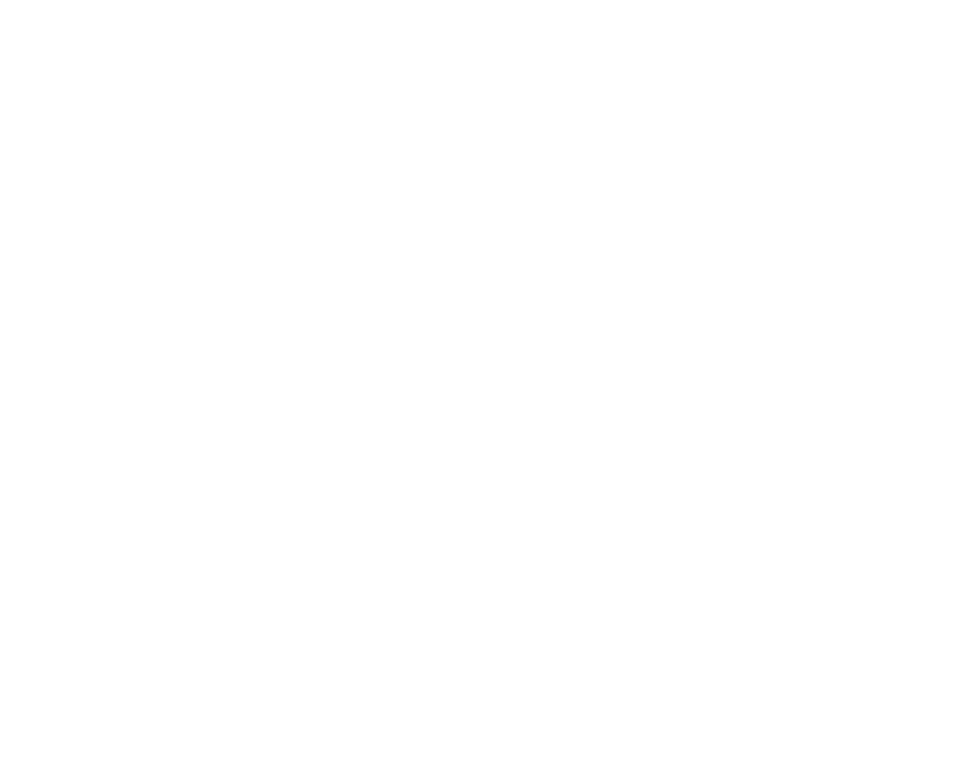
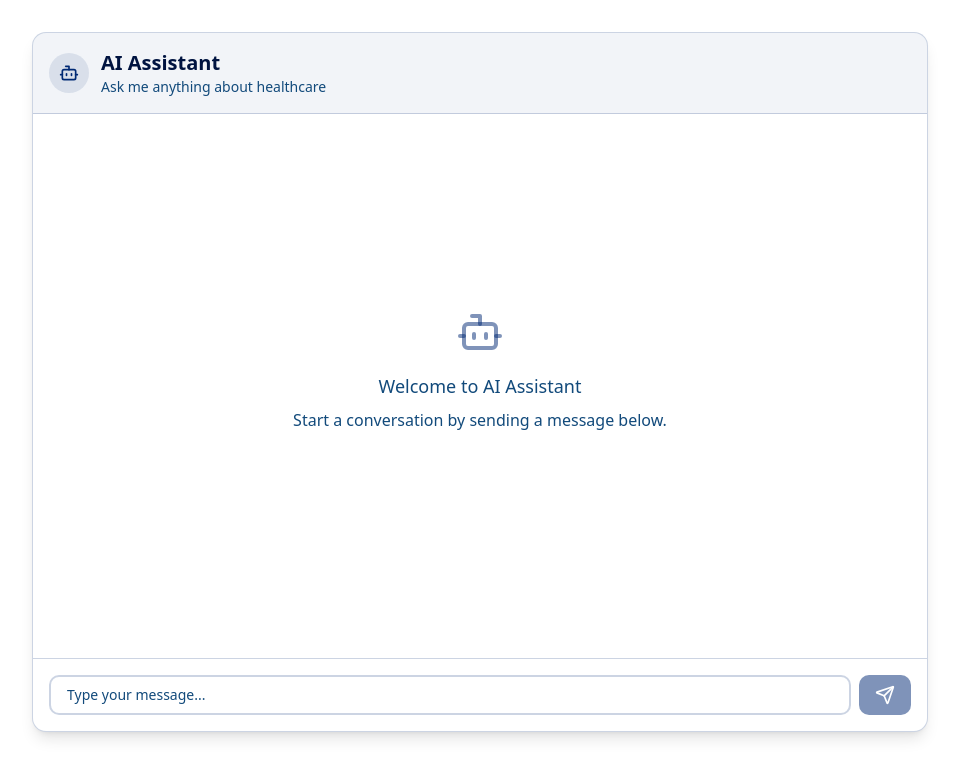
Before and after one commit to akashbisht004/UTKARSH, a React (Vite) app: page /user/ai in a window 1280 px wide. Before the commit this address had no page. Shown: the top 778 px of the page, without its empty margins (160-1119 px from the left). Built offline with nearby package versions, Linux system fonts and the light colour scheme.

Commit message:
added ai assistance chatbot

```diff
--- a/src/App.jsx
+++ b/src/App.jsx
@@ -12,6 +12,7 @@
 import User from "./pages/User"
 import Nearby from "./pages/Nearby"
 import VisitorTracker from './components/VisitorTracker';
+import AIAssistant from './pages/AIAssistant';
 
 function App() {
   return (
@@ -28,6 +29,7 @@
           <Route path="/user" element={<User/>}/>
           <Route path="/user/nearby" element={<Nearby/>}/>
           <Route path="/user/appointment" element={<AppointmentPage/>}/>
+          <Route path="/user/ai" element={<AIAssistant/>}/>
         </Routes>
       </Router>
     </ThemeProvider>
--- a/src/components/auth/LoginForm.jsx
+++ b/src/components/auth/LoginForm.jsx
@@ -1,7 +1,7 @@
 import React, { useState,useEffect } from 'react';
 import { useNavigate } from 'react-router-dom';
 import axios from 'axios';
-import BASE from '@/url/baseurl';
+import {BASE} from '@/url/baseurl';
 
 const LoginForm = () => {
 
--- a/src/components/auth/SignupForm.jsx
+++ b/src/components/auth/SignupForm.jsx
@@ -1,7 +1,7 @@
 import React, { useState } from 'react';
 import { useNavigate } from 'react-router-dom';
 import axios from 'axios';
-import BASE from '@/url/baseurl';
+import {BASE} from '@/url/baseurl';
 
 const SignupForm = () => {
 
--- /dev/null
+++ b/src/pages/AIAssistant.jsx
@@ -0,0 +1,152 @@
+import React, { useState, useRef, useEffect } from 'react';
+import { Send, Bot, User } from 'lucide-react';
+import axios from 'axios';
+import {BASE_AI} from '@/url/baseurl';
+
+export default function AIAssistant() {
+    const [messages, setMessages] = useState([]);
+    const [input, setInput] = useState('');
+    const [isLoading, setIsLoading] = useState(false);
+    const messagesEndRef = useRef(null);
+
+    const scrollToBottom = () => {
+        messagesEndRef.current?.scrollIntoView({ behavior: "smooth" });
+    };
+
+    useEffect(() => {
+        scrollToBottom();
+    }, [messages]);
+
+    const handleSubmit = async (e) => {
+        e.preventDefault();
+        if (!input.trim()) return;
+
+        // Add user message
+        const userMessage = { role: 'user', content: input };
+        setMessages(prev => [...prev, userMessage]);
+        setInput('');
+        setIsLoading(true);
+
+        try {
+            // Send message to API
+            const response = await axios.post(`${BASE_AI}/chat`, {
+                message: input
+            }, {
+                headers: {
+                    "Authorization": `Bearer ${localStorage.getItem('token')}`,
+                    "Content-Type": 'application/json'
+                }
+            });
+
+            // Add AI response
+            const aiMessage = { role: 'assistant', content: response.data.response };
+            setMessages(prev => [...prev, aiMessage]);
+        } catch (error) {
+            console.error('Error sending message:', error);
+            // Add error message
+            const errorMessage = {
+                role: 'assistant',
+                content: 'Sorry, I encountered an error. Please try again.'
+            };
+            setMessages(prev => [...prev, errorMessage]);
+        } finally {
+            setIsLoading(false);
+        }
+    };
+
+    return (
+        <div className="min-h-screen bg-background p-4 md:p-8">
+            <div className="max-w-4xl mx-auto">
+                <div className="bg-card rounded-xl border border-primary/20 shadow-lg overflow-hidden">
+                    {/* Chat Header */}
+                    <div className="bg-primary/5 p-4 border-b border-primary/20">
+                        <div className="flex items-center gap-3">
+                            <div className="w-10 h-10 rounded-full bg-primary/10 flex items-center justify-center">
+                                <Bot className="w-5 h-5 text-primary" />
+                            </div>
+                            <div>
+                                <h1 className="text-xl font-semibold text-foreground">AI Assistant</h1>
+                                <p className="text-sm text-muted-foreground">Ask me anything about healthcare</p>
+                            </div>
+                        </div>
+                    </div>
+
+                    {/* Chat Messages */}
+                    <div className="h-[calc(100vh-16rem)] overflow-y-auto p-4 space-y-4">
+                        {messages.length === 0 ? (
+                            <div className="flex flex-col items-center justify-center h-full text-center text-muted-foreground">
+                                <Bot className="w-12 h-12 mb-4 text-primary/50" />
+                                <h3 className="text-lg font-medium">Welcome to AI Assistant</h3>
+                                <p className="mt-2">Start a conversation by sending a message below.</p>
+                            </div>
+                        ) : (
+                            messages.map((message, index) => (
+                                <div
+                                    key={index}
+                                    className={`flex items-start gap-3 ${
+                                        message.role === 'user' ? 'justify-end' : 'justify-start'
+                                    }`}
+                                >
+                                    {message.role === 'assistant' && (
+                                        <div className="w-8 h-8 rounded-full bg-primary/10 flex items-center justify-center flex-shrink-0">
+                                            <Bot className="w-4 h-4 text-primary" />
+                                        </div>
+                                    )}
+                                    <div
+                                        className={`max-w-[80%] rounded-lg p-3 ${
+                                            message.role === 'user'
+                                                ? 'bg-primary text-primary-foreground'
+                                                : 'bg-primary/5 text-foreground'
+                                        }`}
+                                    >
+                                        <p className="text-sm">{message.content}</p>
+                                    </div>
+                                    {message.role === 'user' && (
+                                        <div className="w-8 h-8 rounded-full bg-primary/10 flex items-center justify-center flex-shrink-0">
+                                            <User className="w-4 h-4 text-primary" />
+                                        </div>
+                                    )}
+                                </div>
+                            ))
+                        )}
+                        {isLoading && (
+                            <div className="flex items-start gap-3">
+                                <div className="w-8 h-8 rounded-full bg-primary/10 flex items-center justify-center flex-shrink-0">
+                                    <Bot className="w-4 h-4 text-primary" />
+                                </div>
+                                <div className="bg-primary/5 rounded-lg p-3">
+                                    <div className="flex gap-2">
+                                        <div className="w-2 h-2 rounded-full bg-primary/50 animate-bounce" />
+                                        <div className="w-2 h-2 rounded-full bg-primary/50 animate-bounce delay-100" />
+                                        <div className="w-2 h-2 rounded-full bg-primary/50 animate-bounce delay-200" />
+                                    </div>
+                                </div>
+                            </div>
+                        )}
+                        <div ref={messagesEndRef} />
+                    </div>
+
+                    {/* Chat Input */}
+                    <form onSubmit={handleSubmit} className="p-4 border-t border-primary/20">
+                        <div className="flex gap-2">
+                            <input
+                                type="text"
+                                value={input}
+                                onChange={(e) => setInput(e.target.value)}
+                                placeholder="Type your message..."
+                                className="flex-1 rounded-lg border-2 border-primary/20 bg-background px-4 py-2 text-sm ring-offset-background placeholder:text-muted-foreground focus-visible:outline-none focus-visible:ring-2 focus-visible:ring-ring focus-visible:ring-offset-2"
+                            />
+                            <button
+                                type="submit"
+                                disabled={isLoading || !input.trim()}
+                                className="rounded-lg bg-primary px-4 py-2 text-primary-foreground hover:bg-primary/90 disabled:opacity-50 disabled:cursor-not-allowed transition-colors"
+                            >
+                                <Send className="w-5 h-5" />
+                            </button>
+                        </div>
+                    </form>
+                </div>
+            </div>
+        </div>
+    );
+}
--- a/src/pages/AppointmentPage.jsx
+++ b/src/pages/AppointmentPage.jsx
@@ -4,7 +4,7 @@
 import Calendar from 'react-calendar';
 import 'react-calendar/dist/Calendar.css';
 import axios from 'axios';
-import BASE from '@/url/baseurl';
+import {BASE}  from '@/url/baseurl';
 
 // Custom Calendar Styles
 const calendarStyles = `
--- a/src/pages/Nearby.jsx
+++ b/src/pages/Nearby.jsx
@@ -2,7 +2,7 @@
 import { motion, AnimatePresence } from 'framer-motion';
 import { Search, MapPin, Phone, Clock, Star, ChevronRight, Navigation, Filter, Crosshair, Calendar, Loader2 } from 'lucide-react';
 import axios from 'axios';
-import BASE from '@/url/baseurl';
+import {BASE} from '@/url/baseurl';
 
 function Nearby() {
   const [searchQueryPin, setSearchQueryPin] = useState('');
--- a/src/pages/User.jsx
+++ b/src/pages/User.jsx
@@ -3,7 +3,7 @@
 import { useNavigate } from 'react-router-dom';
 import { motion, AnimatePresence } from 'framer-motion';
 import axios from 'axios';
-import BASE from '@/url/baseurl';
+import {BASE} from '@/url/baseurl';
 
 function UserPage() {
   const navigate = useNavigate();
--- a/src/url/baseurl.jsx
+++ b/src/url/baseurl.jsx
@@ -1,5 +1,6 @@
-import {react} from "react"
+
 
 let BASE="https://pulse-reviews-businesses-xbox.trycloudflare.com"
+let BASE_AI="https://09c0-2405-201-6828-9052-510d-19ee-2376-74bc.ngrok-free.app"
 
-export default BASE
+export {BASE,BASE_AI}
```
